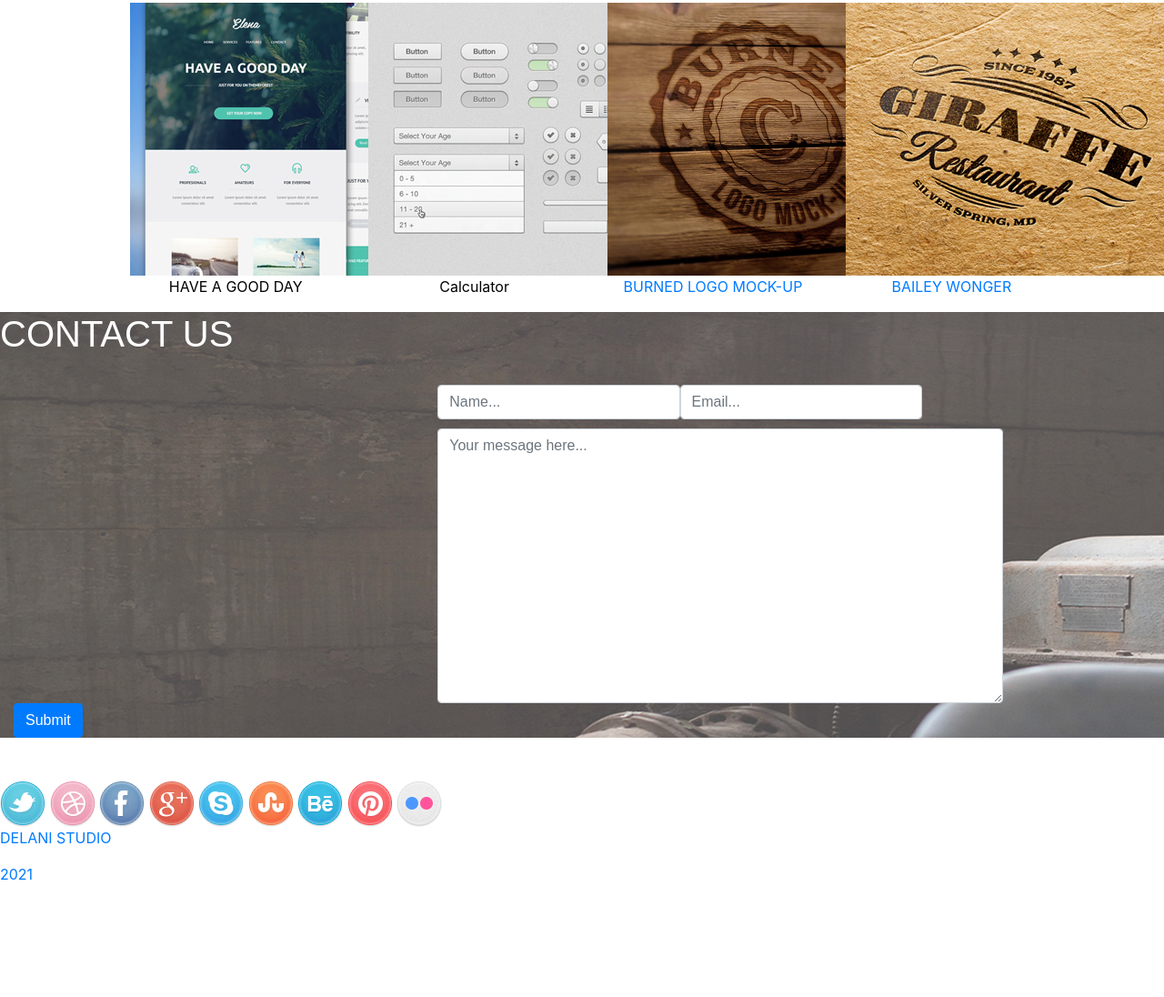
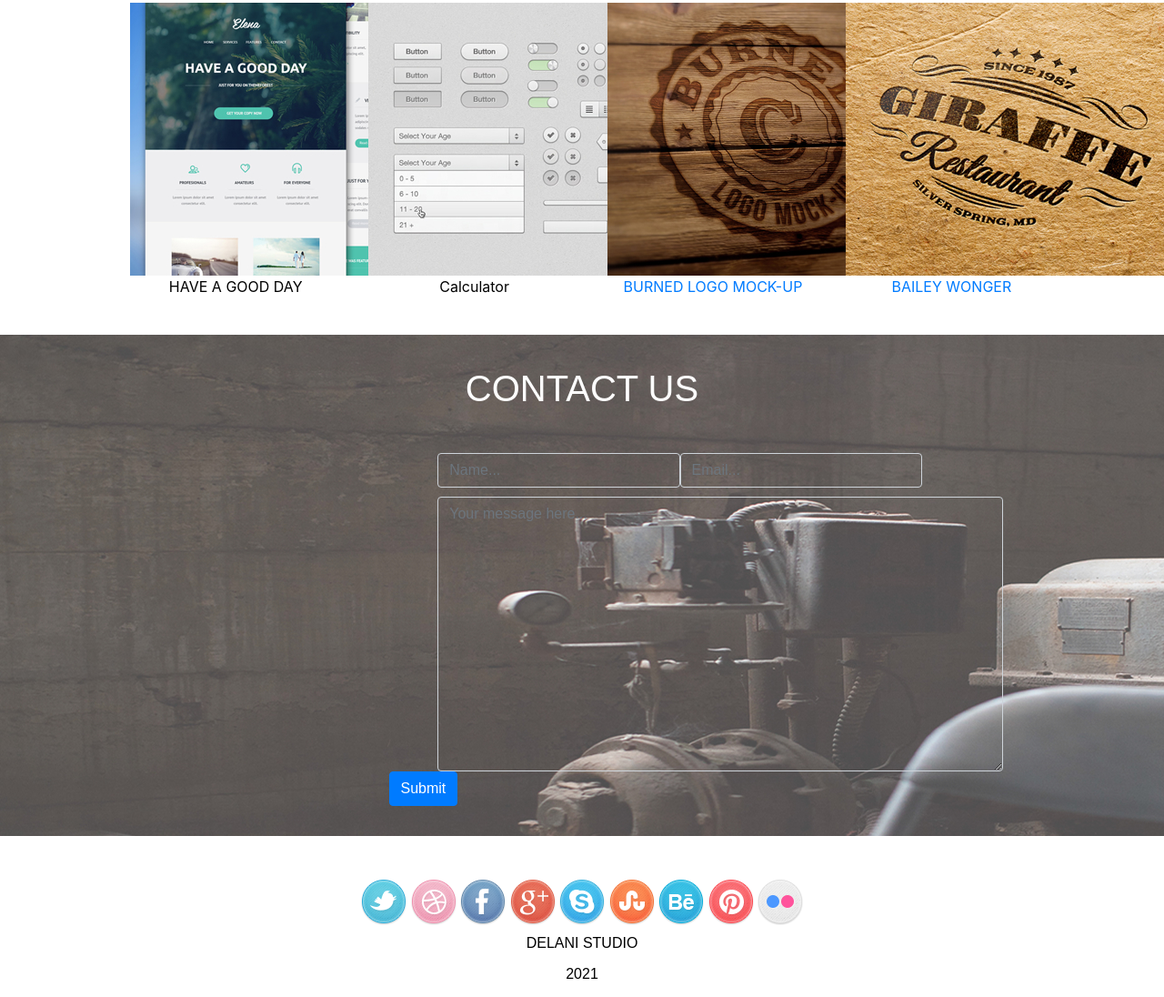
Before and after one commit to Dickens92/DelaniStudio, a plain HTML site: page index.html in a window 1280 px wide. Shown: the part 2791-3887 px from the top of the page at 91% size. Before the commit the page ends 3780 px from the top, so only its background shows below. Drawn offline with nearby package versions, Linux system fonts and the light colour scheme.

Commit message:
add button styles and edits on styles.css and index.html

```diff
--- a/css/styles.css
+++ b/css/styles.css
@@ -120,3 +120,35 @@ figcaption{
     color: white;
 
 }
+.contacts h1{
+    font-family: sans-serif;
+    text-align: center;
+    padding-top: 35px;
+    padding-bottom: 15px;
+    margin-top: 25px;
+}
+.contacts-overlay{
+    background-color: rgba(red, green, blue, alpha);
+}
+.form-control{
+    color: white;
+    background-color: #66000000;
+
+
+
+}
+.social{
+    text-align: center;
+
+}
+footer p{
+    text-align: center;
+    margin-top: 11px;
+    font: 1em sans-serif;
+    color: black;
+}
+button{
+    margin-left: 33%;
+    margin-bottom: 33px;
+    padding-bottom: 23px;
+}
--- a/index.html
+++ b/index.html
@@ -117,7 +117,7 @@
         </div>
     </div>
     <div class="contacts">
-        <div class="contact-overlay">
+        <div class="contacts-overlay">
             <h1>CONTACT US</h1><br>
             <div class="col-md-12 input">
                 <form id="form">
@@ -146,6 +146,7 @@
 
     <br><br>
     <div class="col-md-3"></div>
+    <div class="social mx-auto text center">
         <img src="images/assets/social_icons/twitter.png">
         <img src="images/assets/social_icons/dribble.png">
         <img src="images/assets/social_icons/facebook.png">
@@ -155,9 +156,11 @@
         <img src="images/assets/social_icons/behance.png">
         <img src="images/assets/social_icons/pinterest.png">
         <img src="images/assets/social_icons/flickr.png">
-
+    </div>
+    <footer>
     <p>DELANI STUDIO</p>
     <p>2021</p>
+    </footer>
 
     </footer>
     <script src="https://code.jquery.com/jquery-3.3.1.min.js"
```
Lines whose indentation alone changed are shown as unchanged.
